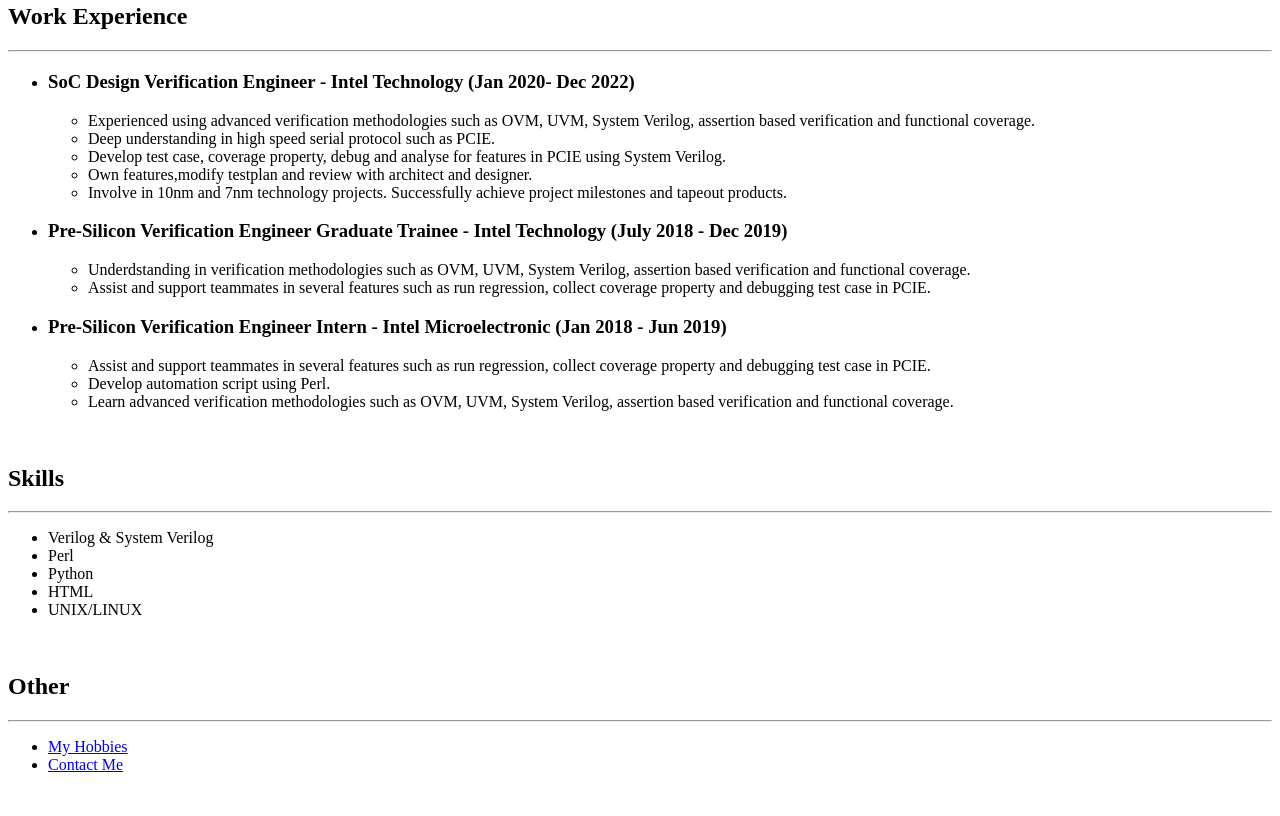
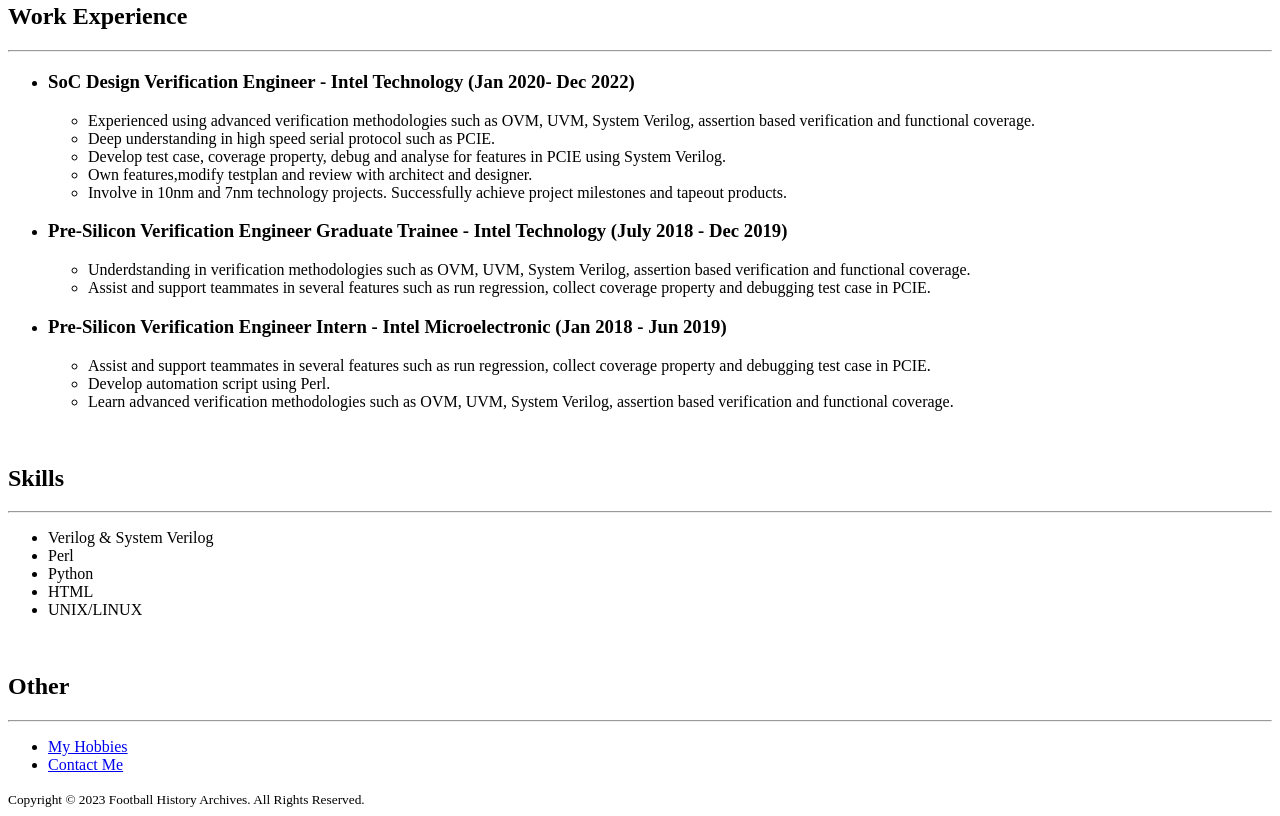
Before and after one commit to minasharif/html-capstoneproject1, a plain HTML site: page index.html in a window 1280 px wide. Shown: the part 598-1414 px from the top of the page. Before the commit the page ends 1388 px from the top, so only its background shows below. Drawn offline with Linux system fonts and the light colour scheme.

Commit message:
Update index.html

```diff
--- a/index.html
+++ b/index.html
@@ -69,7 +69,11 @@
 
 
         </ul>
-
+    <footer>
+    <small>
+      Copyright © 2023 Football History Archives. All Rights Reserved.
+    </small>
+    </footer>
     </div>
 </body>
 </html>
```
